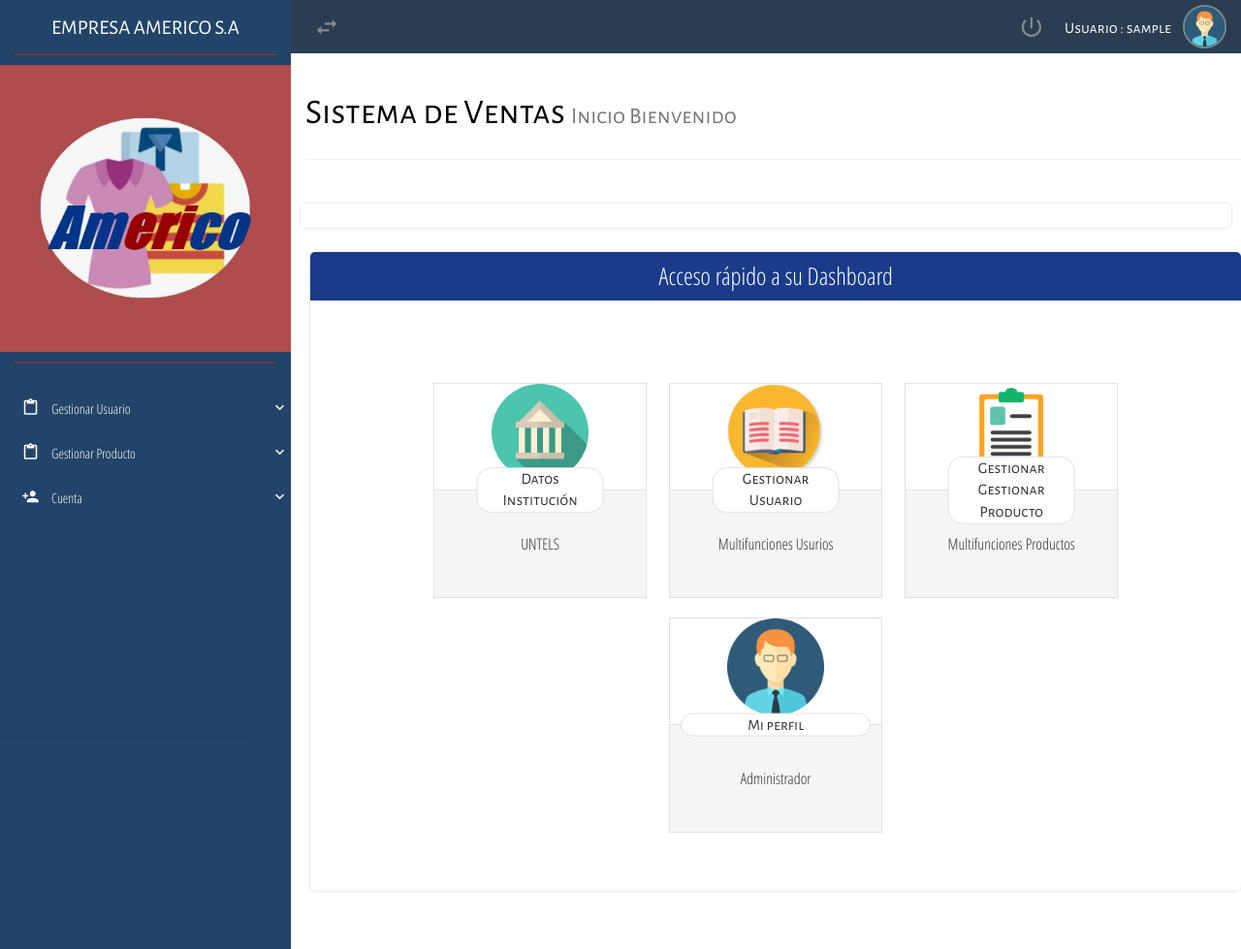
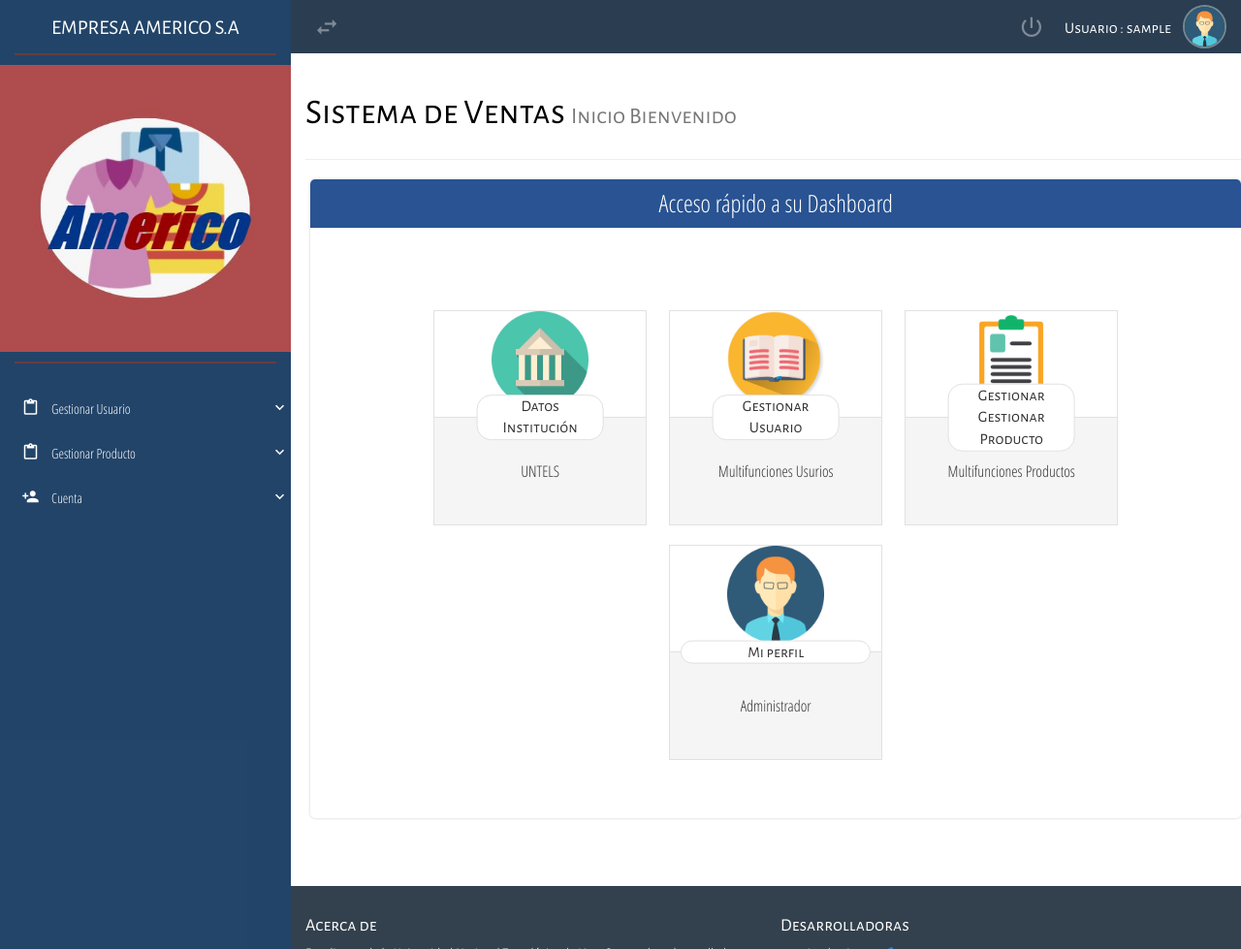
Before and after one commit to MaritzaVega/ProyectoGestion, a PHP site: page /vista/HomeAdministrador.php in a window 1280 px wide. Shown: the whole page at 97% size. Run offline with PHP 8.4, Linux system fonts and the light colour scheme; the visitor is signed in with stand-in values (Sample User, id 1); some libraries are stand-ins or nearby versions; some web fonts are replaced.

Commit message:
Cambios en HomeAdministrador.php

```diff
--- a/ProyectoAmerico/css/style.css
+++ b/ProyectoAmerico/css/style.css
@@ -395,7 +395,7 @@ select.material-control-login:hover{
    background-color: #16a085;
 }
 .title-flat-blue{
-   background-color: #193b89;
+   background-color: #295392;
 }
 /*Controles de formularios material desing ================*/
 .group-material{
--- a/ProyectoAmerico/vista/HomeAdministrador.php
+++ b/ProyectoAmerico/vista/HomeAdministrador.php
@@ -10,11 +10,6 @@ include "SuperiorA.php"
               <h1 style="color: blue">
             </div>
         </div>
-
-        <div class="container-flat-form"  >
-
-
-    </div>
 
     <div class="container-flat-form" style="align-content: center; margin: 0px 0px 0px 20px;">
         <div class="title-flat-form title-flat-blue"> Acceso rápido a su Dashboard <br></div>
```
